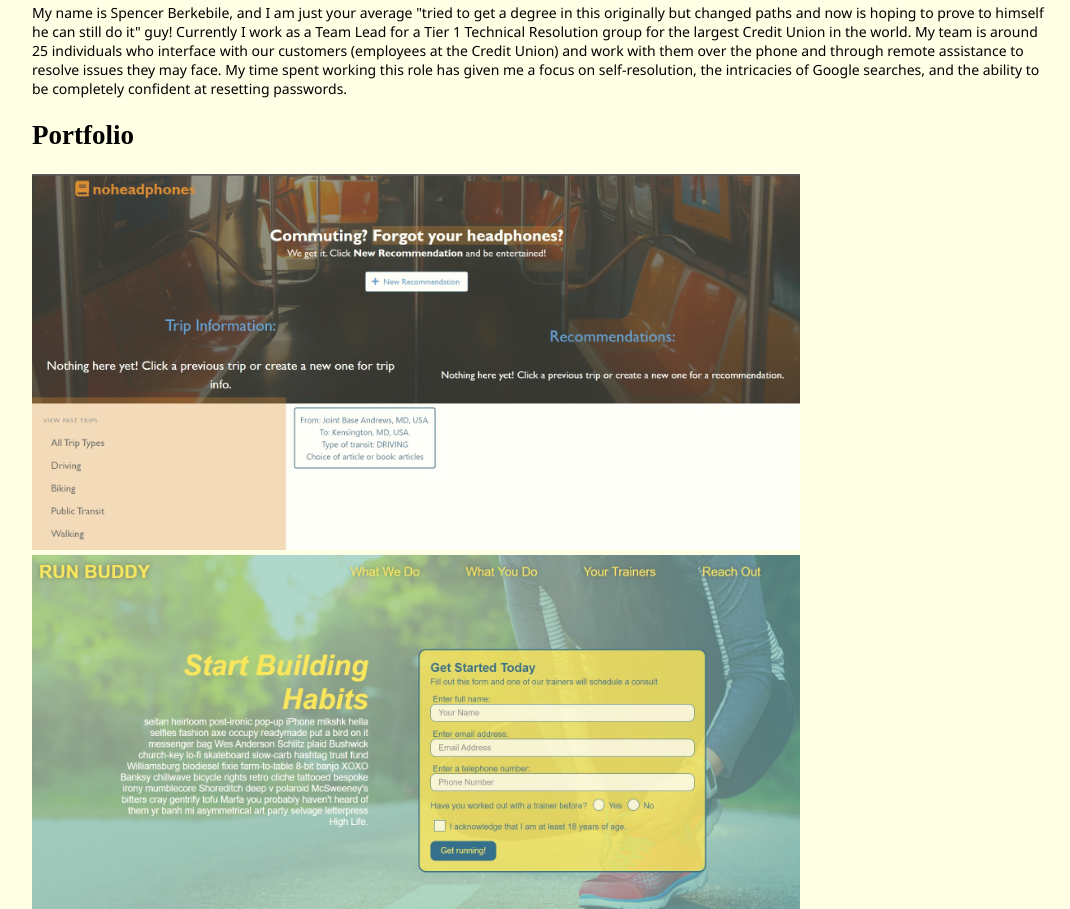
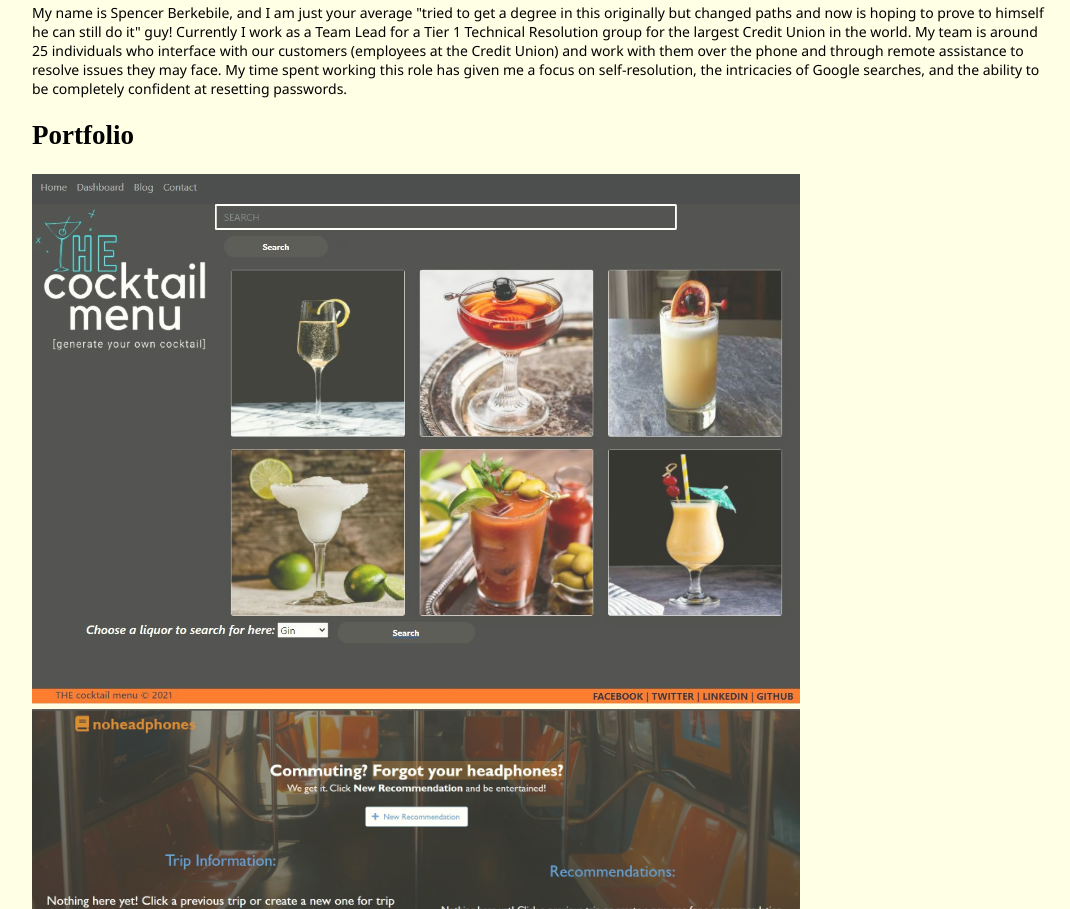
Before and after one commit to SBerkebile7/Spencers-Portfolio, a plain HTML site: page index.html in a window 1280 px wide. Shown: the part 471-1380 px from the top of the page, without its empty margins (96-1166 px from the left). Drawn offline with Linux system fonts and the light colour scheme.

Commit message:
added project 2 to portfolio

```diff
--- a/index.html
+++ b/index.html
@@ -41,16 +41,21 @@
 
                 <section id="portfolio">
                     <h1>Portfolio</h1>
+                    <a href="https://the-cocktail-menu.herokuapp.com/" target="_blank">
+                        <div class="portfolio-item">
+                            <img src="./images/project-2.jpg" />
+                        </div>
+                    </a>
                     <a href="https://sberkebile7.github.io/project-1/" target="_blank">
                         <div class="portfolio-item">
                             <img src="./images/project-1.jpg" />
                         </div>
                     </a>
-                        <a href="https://sberkebile7.github.io/run-buddy/" target="_blank">
-                            <div class="portfolio-item">
-                                <img src="./images/run-buddy.jpg" />
-                            </div>
-                        </a>
+                    <a href="https://sberkebile7.github.io/run-buddy/" target="_blank">
+                        <div class="portfolio-item">
+                            <img src="./images/run-buddy.jpg" />
+                        </div>
+                    </a>
                 </section>
 
                 <footer>
```
Also changed, not shown: images/project-2.JPG (added).
